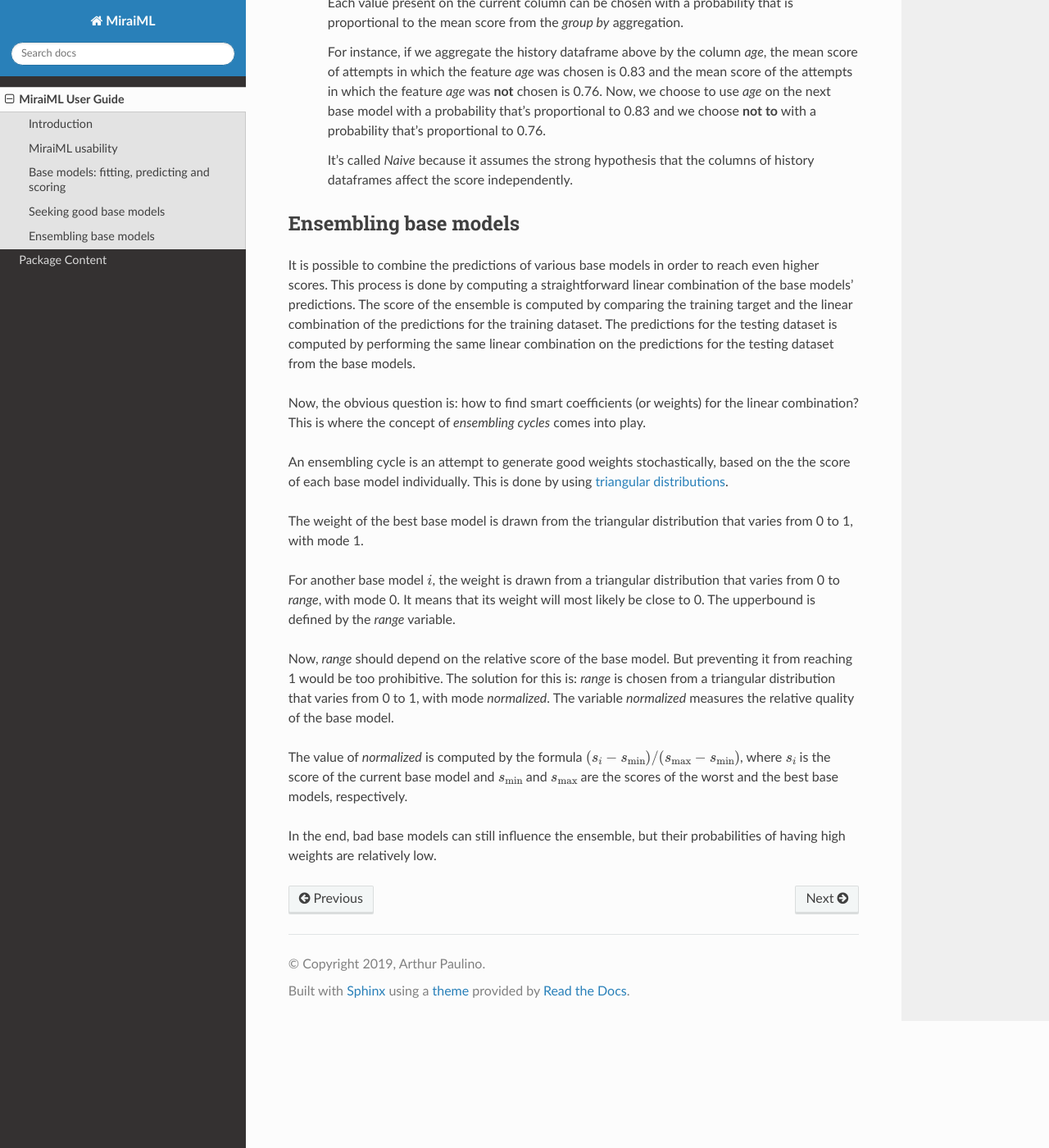
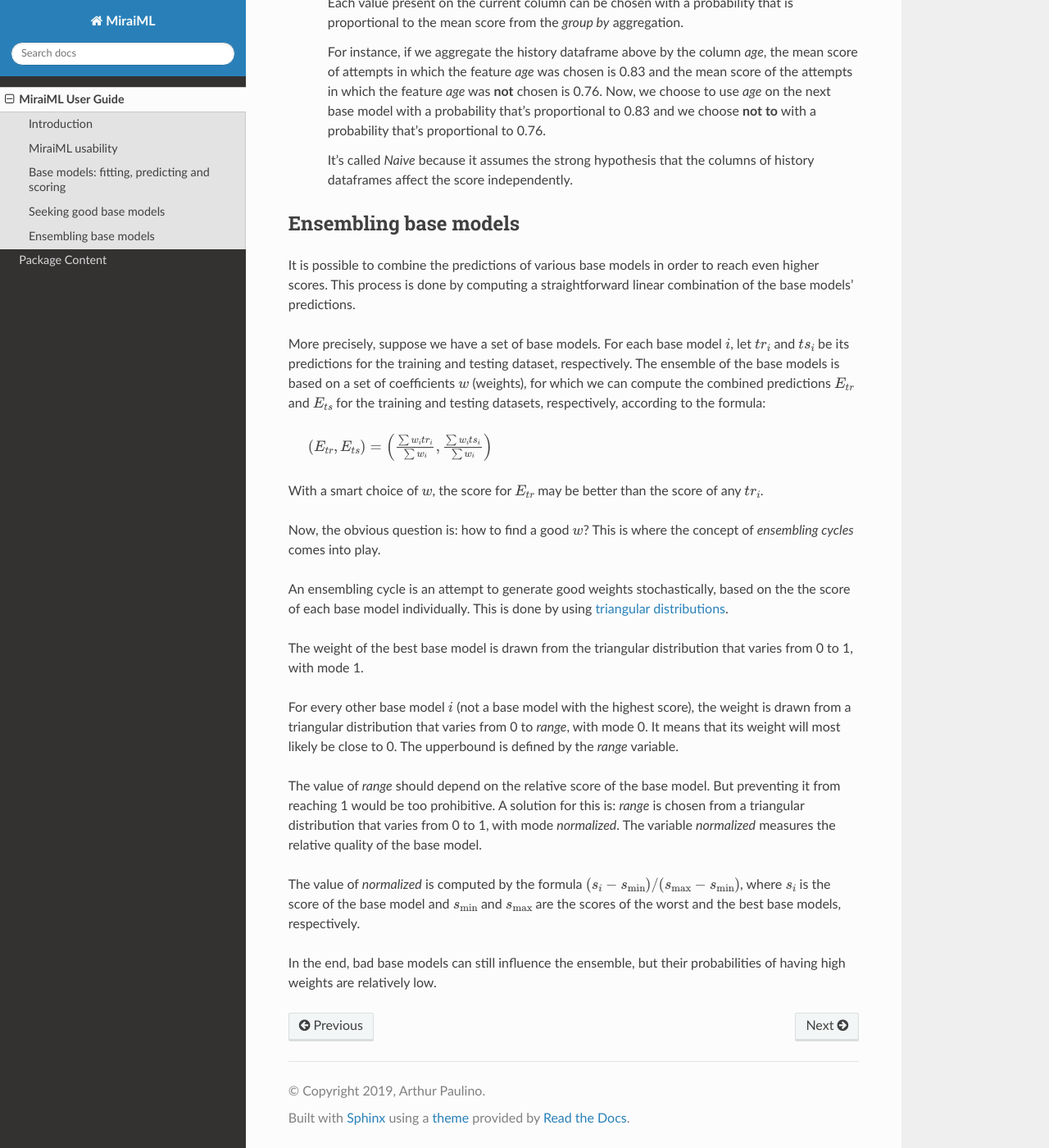
Before and after one commit to arthurpaulino/miraiml, a Sphinx documentation site: the page built from docs/user_guide.rst, in a window 1280 px wide and 1400 px high, scrolled down 2298 px. Shown: the whole window at 82% size. Built offline with Sphinx 7.4.7 and the Read the Docs theme 2.0.0, drawn with Linux system fonts in a browser that asks for light colours.

Commit message:
improved documentation and contributiono guide

```diff
--- a/docs/user_guide.rst
+++ b/docs/user_guide.rst
@@ -126,15 +126,23 @@ Ensembling base models
 
 It is possible to combine the predictions of various base models in order to reach
 even higher scores. This process is done by computing a straightforward linear
-combination of the base models' predictions. The score of the ensemble is computed
-by comparing the training target and the linear combination of the predictions for
-the training dataset. The predictions for the testing dataset is computed by
-performing the same linear combination on the predictions for the testing dataset
-from the base models.
+combination of the base models' predictions.
 
-Now, the obvious question is: how to find smart coefficients (or weights) for the
-linear combination? This is where the concept of `ensembling cycles` comes into
-play.
+More precisely, suppose we have a set of base models. For each base model :math:`i`,
+let :math:`tr_i` and :math:`ts_i` be its predictions for the training and testing
+dataset, respectively. The ensemble of the base models is based on a set of
+coefficients :math:`w` (weights), for which we can compute the combined predictions
+:math:`E_{tr}` and :math:`E_{ts}` for the training and testing datasets, respectively,
+according to the formula:
+
+    :math:`(E_{tr}, E_{ts}) = \left(\frac{\sum w_i tr_i}{\sum w_i},
+    \frac{\sum w_i ts_i}{\sum w_i}\right)`
+
+With a smart choice of :math:`w`, the score for :math:`E_{tr}` may be better than
+the score of any :math:`tr_i`.
+
+Now, the obvious question is: how to find a good :math:`w`? This is where the
+concept of `ensembling cycles` comes into play.
 
 An ensembling cycle is an attempt to generate good weights stochastically, based
 on the the score of each base model individually. This is done by using `triangular
@@ -143,19 +151,21 @@ distributions <https://en.wikipedia.org/wiki/Triangular_distribution>`_.
 The weight of the best base model is drawn from the triangular distribution that
 varies from 0 to 1, with mode 1.
 
-For another base model :math:`i`, the weight is drawn from a triangular
-distribution that varies from 0 to `range`, with mode 0. It means that its weight
-will most likely be close to 0. The upperbound is defined by the `range` variable.
+For every other base model :math:`i` (not a base model with the highest score),
+the weight is drawn from a triangular distribution that varies from 0 to `range`,
+with mode 0. It means that its weight will most likely be close to 0. The upperbound
+is defined by the `range` variable.
 
-Now, `range` should depend on the relative score of the base model. But preventing
-it from reaching 1 would be too prohibitive. The solution for this is: `range` is
-chosen from a triangular distribution that varies from 0 to 1, with mode `normalized`.
-The variable `normalized` measures the relative quality of the base model.
+The value of `range` should depend on the relative score of the base model. But
+preventing it from reaching 1 would be too prohibitive. A solution for this is:
+`range` is chosen from a triangular distribution that varies from 0 to 1, with mode
+`normalized`. The variable `normalized` measures the relative quality of the base
+model.
 
 The value of `normalized` is computed by the formula :math:`(s_i-s_\textrm{min})/
-(s_\textrm{max}-s_\textrm{min})`, where :math:`s_i` is the score of the current
-base model and :math:`s_\textrm{min}` and :math:`s_\textrm{max}` are the scores
-of the worst and the best base models, respectively.
+(s_\textrm{max}-s_\textrm{min})`, where :math:`s_i` is the score of the base model
+and :math:`s_\textrm{min}` and :math:`s_\textrm{max}` are the scores of the worst
+and the best base models, respectively.
 
 In the end, bad base models can still influence the ensemble, but their
 probabilities of having high weights are relatively low.
```
Also changed, not shown: CONTRIBUTING.md (+3 -3 lines).
